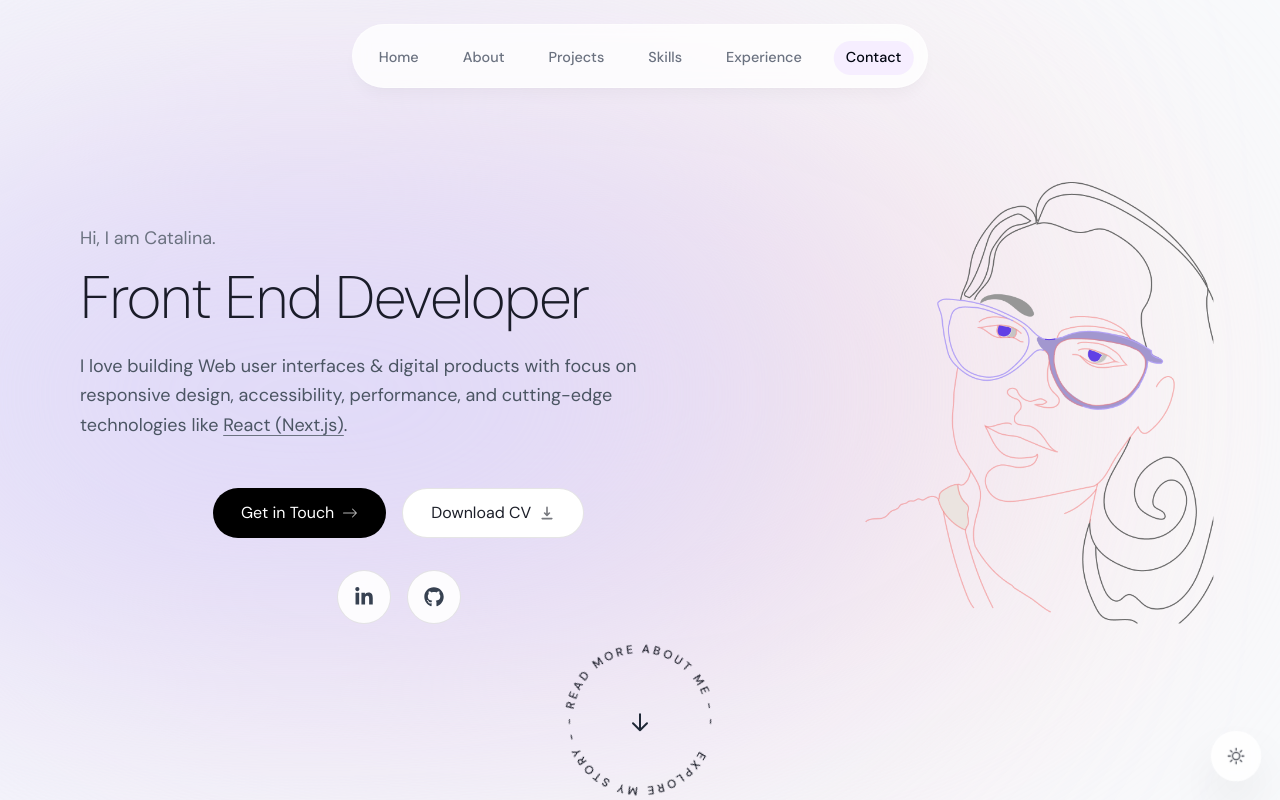
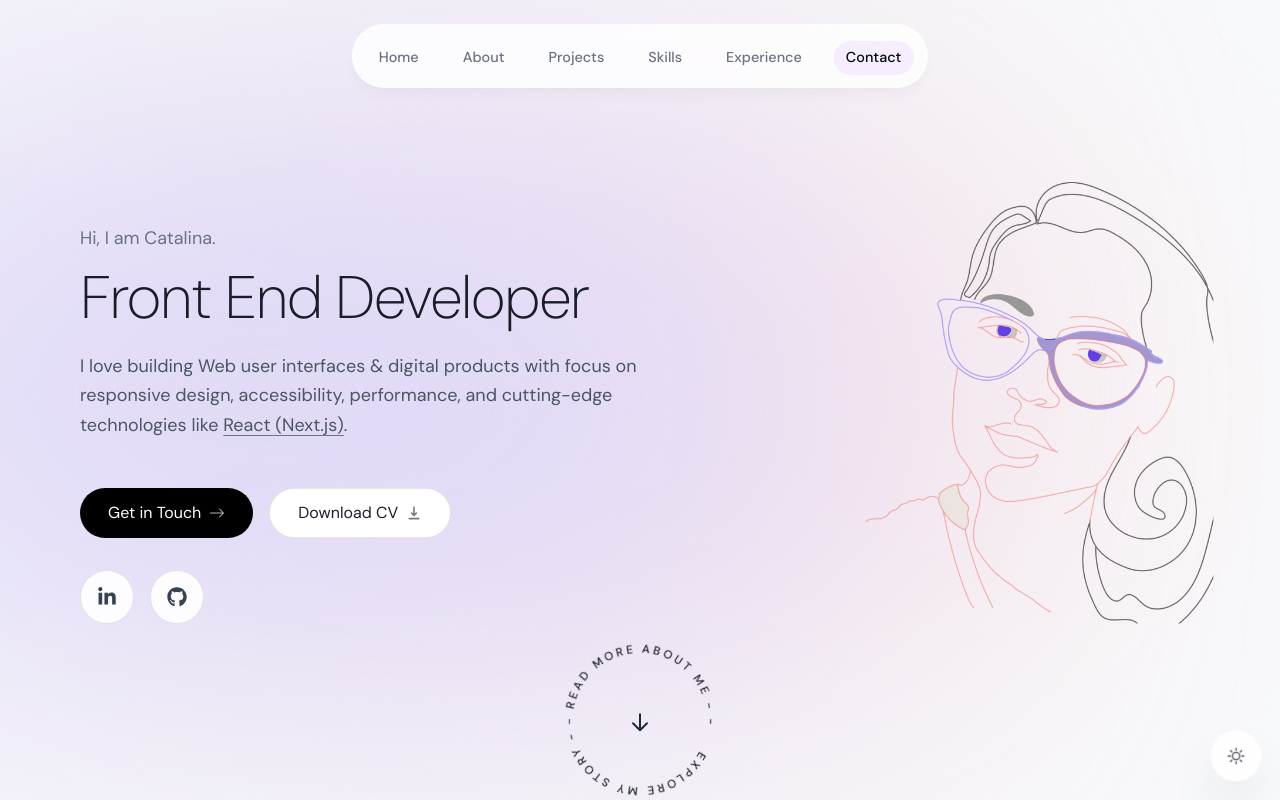
Before and after one commit to CatAvadani/my-portfolio-next.js, a Next.js app: page / in a window 1280 px wide. Shown: the top 800 px of the page. Built offline with nearby package versions, Linux system fonts and the light colour scheme.

Commit message:
Improved spacing and alignment

```diff
--- a/components/intro.tsx
+++ b/components/intro.tsx
@@ -75,7 +75,7 @@
               transition={{ duration: 0.6, delay: 0.5 }}
             >
               {/* Primary buttons */}
-              <div className='flex sm:flex-row gap-4 justify-center'>
+              <div className='flex sm:flex-row gap-2 sm:gap-4 justify-center sm:justify-start'>
                 <Link
                   href='#contact'
                   className='group bg-black text-white px-7 py-3 flex items-center justify-center gap-2 rounded-full outline-none focus:scale-110 hover:scale-110 hover:bg-gray-900 active:scale-105 transition duration-300 cursor-pointer dark:bg-gray-800/70'
@@ -99,7 +99,7 @@
               </div>
 
               {/* Social links */}
-              <div className='flex gap-4 justify-center'>
+              <div className='flex gap-2 sm:gap-4 justify-center sm:justify-start'>
                 <a
                   className='bg-white/90 p-4 text-gray-700 flex items-center gap-2 rounded-full focus:scale-[1.15] hover:scale-[1.15] hover:text-gray-950 active:scale-105 transition duration-300 cursor-pointer border border-black/10 hover:border-black/20 dark:bg-white/10 dark:text-white/60'
                   href='https://www.linkedin.com/in/catalinaava09/'
```
